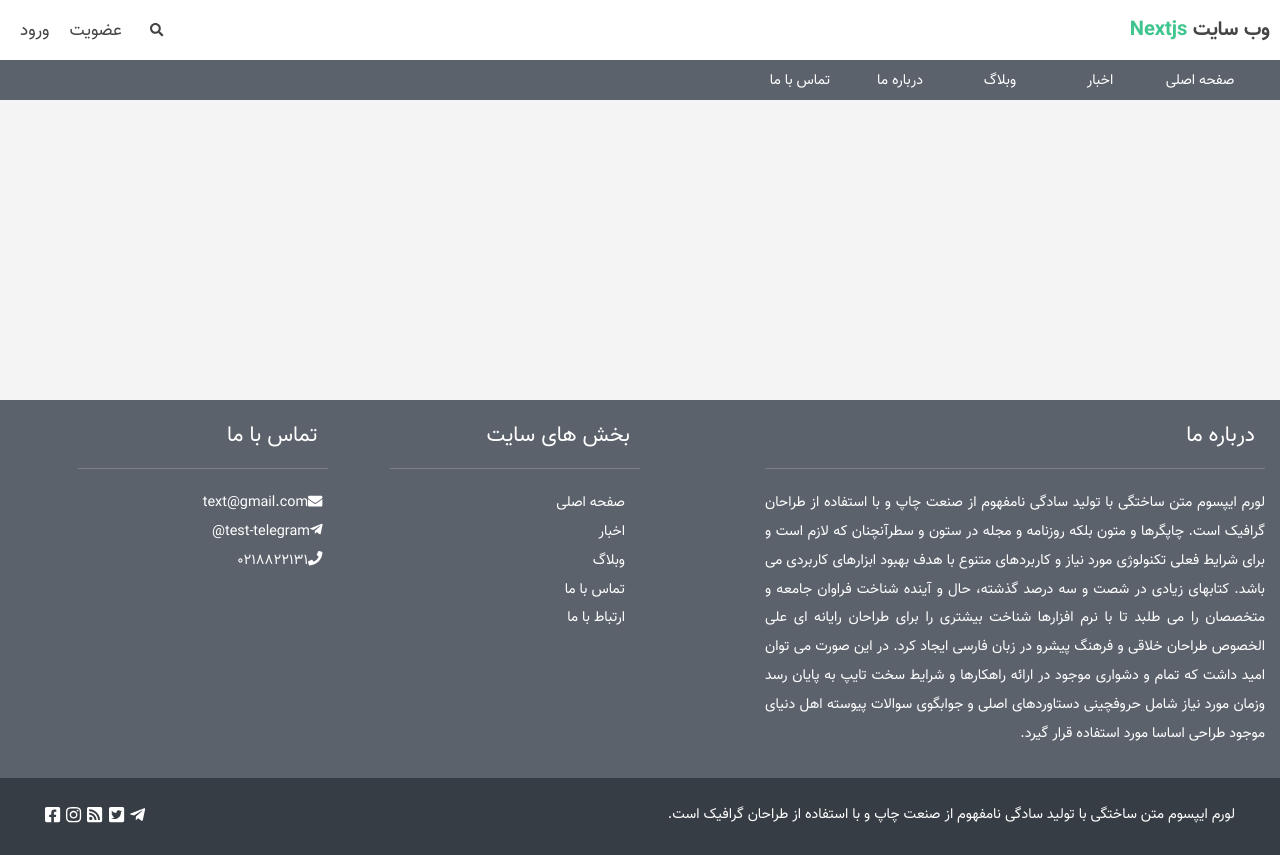
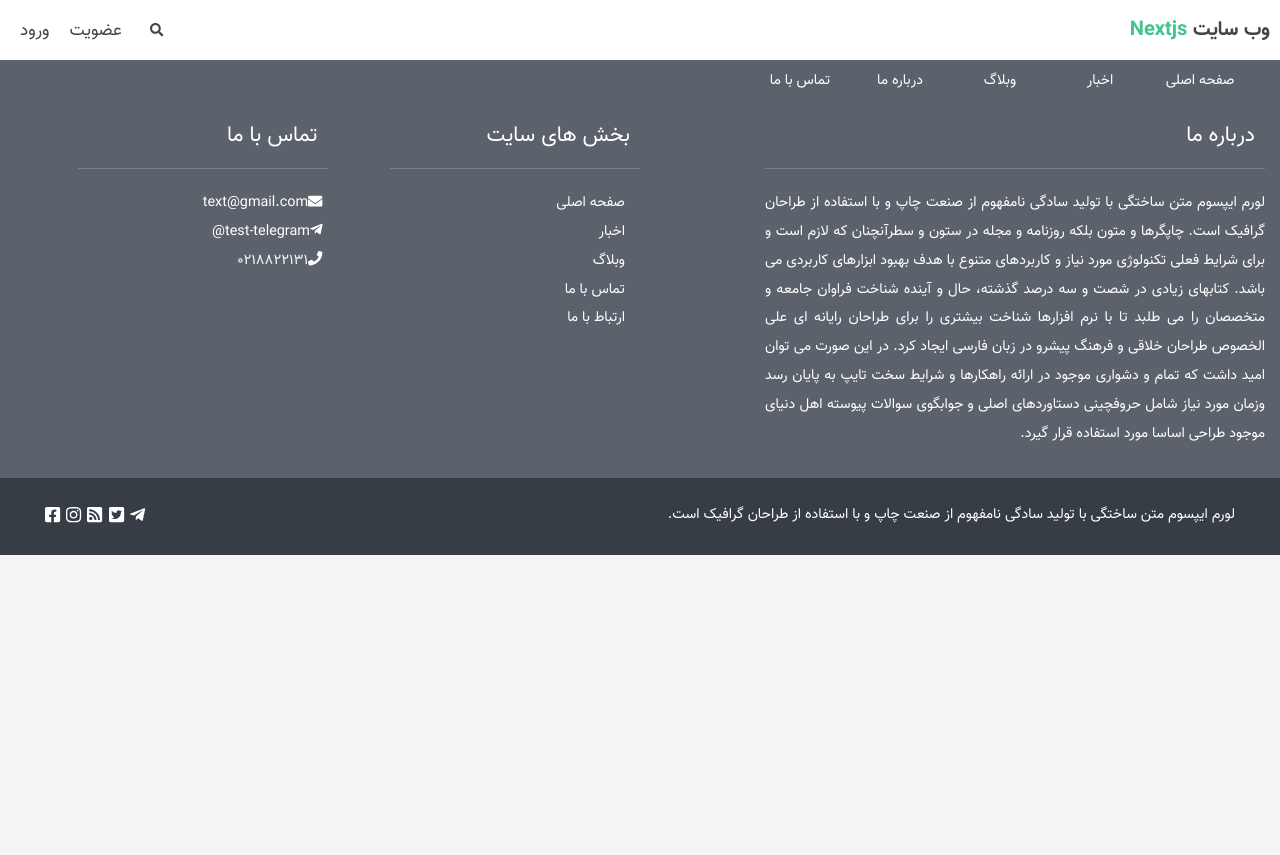
Before and after one commit to yousef-bigdeli/first-nextjs, a Next.js app: page /components/Template in a window 1280 px wide. After the commit the page ends 800 px from the top, so only its background shows below. Built offline with nearby package versions, Linux system fonts and the light colour scheme.

Commit message:
Footer css update

```diff
--- a/pages/styles/Footer.module.scss
+++ b/pages/styles/Footer.module.scss
@@ -34,7 +34,6 @@ $font-color: #444;
 }
 
 .footerContainer {
-    margin-top: 300px;
     background-color: #5c626c;
     width: 100%;
     min-height: 300px;
```
